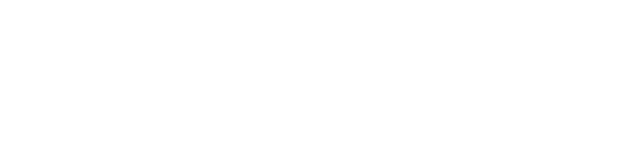
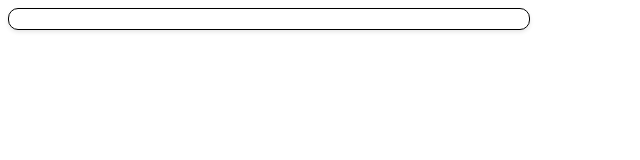
Before and after one commit to Tejendrasrajawat/notes_chrome_extension, a browser extension: page savedData.html in a window 1280 px wide. Shown: the whole page, without its empty margins (0-640 px from the left). Drawn offline with Linux system fonts and the light colour scheme.

Commit message:
tejendra | saved data

```diff
--- a/savedData.css
+++ b/savedData.css
@@ -1,3 +1,11 @@
+#savedData {
+  border: 1px solid black;
+  padding: 10px;
+  width: 500px;
+  border-radius: 10px;
+  box-shadow: 0 2px 4px rgba(0, 0, 0, 0.1);
+}
+
 .website-entry {
   background-color: #f8f9fa;
   padding: 15px;
@@ -8,9 +16,9 @@
 
 .website-title {
   margin: 0;
-  font-size: 18px;
+  font-size: 12px;
   font-weight: bold;
-  color: #333;
+  color: rgba(255, 0, 0, 0.5);
 }
 
 .note-entry {
```
